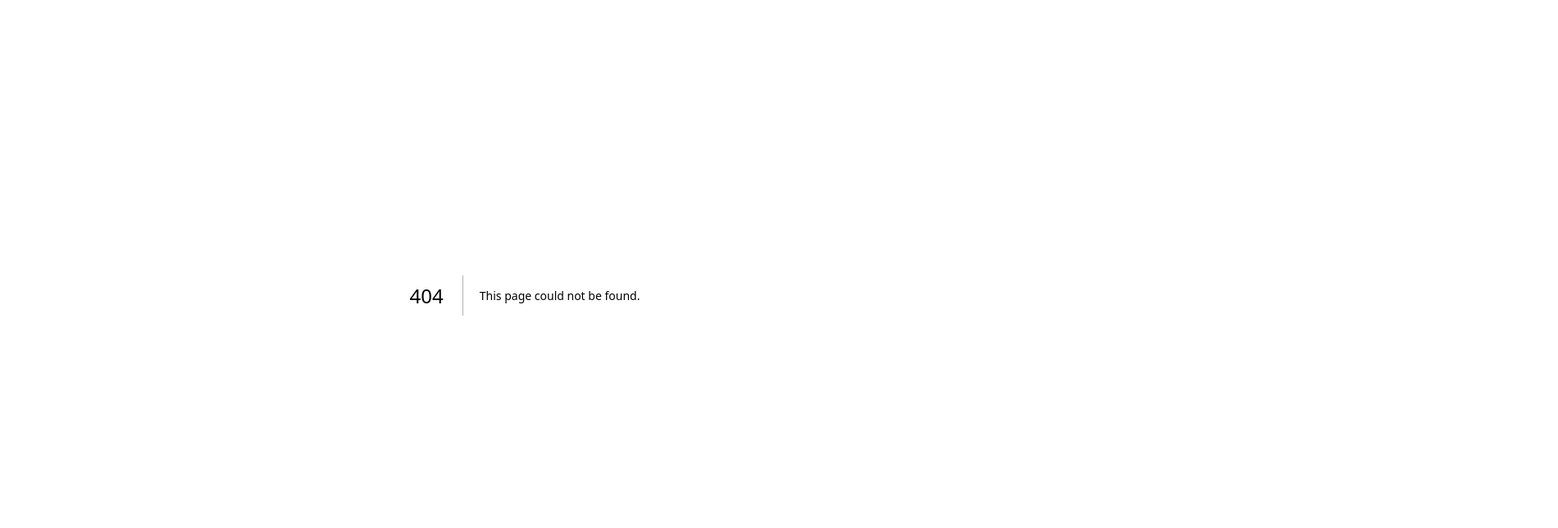
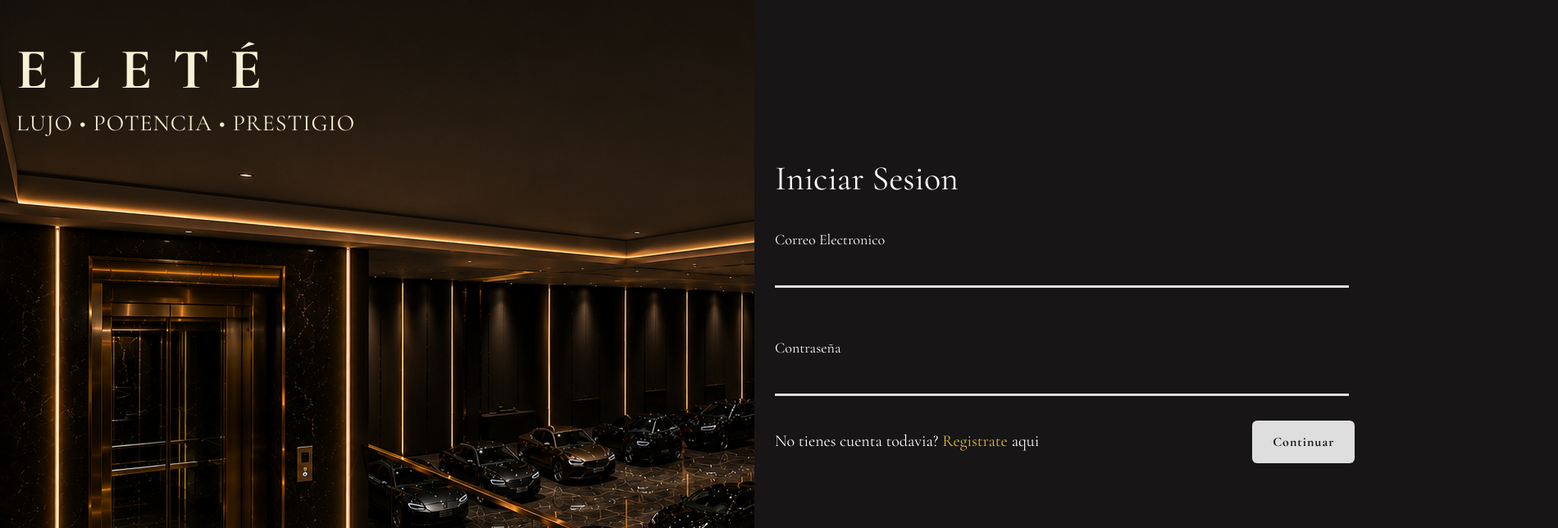
Before and after one commit to InuajGarcia/EleteFrontEnd, a Next.js app: page /login in a window 1280 px wide. Before the commit this address had no page. Shown: the part 100-744 px from the top of the page at 82% size, 1900 px wide, since content can reach past the window. Built offline with nearby package versions, Linux system fonts and the light colour scheme.

Commit message:
Login 80%

```diff
--- /dev/null
+++ b/src/app/login/login.css
@@ -0,0 +1,136 @@
+/* Contenedor */
+.home-page{
+    width: 100%;
+    min-height: 100%;
+}
+
+
+/* Fondo */
+.hero {
+    min-height: 650;
+
+    display: flex;
+    flex-direction: column;
+    justify-content: flex-start;
+    align-items: flex-start;
+
+    text-align: left;
+
+    padding: 80px 20px;
+
+    background:
+        url("/images/loginregisterFondo.png");
+
+}
+
+
+/* Config de texto */
+.hero h1 {
+    font-size: 70px;
+    letter-spacing: 25px;
+    margin-top: -8px;
+    margin-bottom: 0px;
+    color: #F7F0D4;
+    font-weight: bold;
+}
+
+.hero h2 {
+    font-size: 28px;
+    letter-spacing: 1px;
+    margin-top: -8px;
+    margin-bottom: 0px;
+    color: #F7F0D4;
+    font-weight: 1px;
+}
+
+.information-panel {
+    width: 980px;
+    height: 1120px;
+    margin-left: 900px;
+    margin-top: -210px;
+
+
+    background-color: #171515;
+
+    padding: 25px;
+}
+
+/* Espacio para acumular 2 objetos*/
+.dual-space {
+    display: flex;
+    flex-direction: column;
+
+    width: 700px;
+    margin-top: 30px;
+    margin-bottom: 10px;
+}
+
+.login-box {
+    width: 100%;
+    height: 45px;
+
+    background: transparent;
+    border: none;
+    border-bottom: 3px solid #dedede;
+
+    color: #fff;
+    font-size: 18px;
+
+    outline: none;
+
+    margin-bottom: 30px;
+
+}
+
+.hero h3 {
+    font-size: 42px;
+    color: #fff;
+
+    margin-top: 200px;
+    margin-bottom: 20px;
+}
+
+.hero h4 {
+    font-size: 18px;
+    color: #fff;
+}
+
+
+    /* Registrate */
+.hero h5 {
+    font-size: 20px;
+    color: #fff;
+}
+
+.hero h6 {
+    font-size: 20px;
+    color: #DFBA3E;
+    margin-left: 5px;
+    margin-right: 5px;
+}
+
+.key-button{
+    background-color: #dedede;
+    color: #141414;
+
+    padding: 14px 25px;
+    border-radius: 6px;
+
+    margin-top: -10px;
+    margin-left: 260px;
+
+    font-weight: bold;
+    letter-spacing: 1px;
+
+    transition: 0.3s;
+}
+
+.double-object{
+    display: flex;
+}
+
+
+.gold-button:hover {
+    background-color: #FFEDA5;
+    transform: translateY(-2px);
+}
--- /dev/null
+++ b/src/app/login/page.tsx
@@ -0,0 +1,64 @@
+import Link from "next/link";
+import "./login.css"
+
+export default function login(){
+
+    return (
+
+        <div className="login">
+
+            <section className="hero">
+
+                <h1> ELETÉ </h1>
+
+                <h2> LUJO • POTENCIA • PRESTIGIO </h2>
+
+
+                <div className="information-panel">
+
+                    <h3> Iniciar Sesion </h3>
+
+                    <div className="dual-space">
+
+                        <h4> Correo Electronico </h4>
+                        <input
+                            className="login-box"
+                            type="email"
+
+                        />
+
+                    </div>
+
+
+
+
+                    <div className="dual-space">
+
+                        <h4> Contraseña </h4>
+                        <input
+                            className="login-box"
+                            type="text"
+                        />
+
+                    </div>
+
+
+
+                    <div className="double-object">
+
+                        <h5> No tienes cuenta todavia? </h5>
+                        <h6> Registrate </h6>
+                        <h5> aqui </h5>
+                        <button className="key-button"> Continuar </button>
+
+                    </div>
+
+                </div>
+
+
+            </section>
+
+
+        </div>
+    )
+}
```
Also changed, not shown: public/images/loginregisterFondo.png (added).
